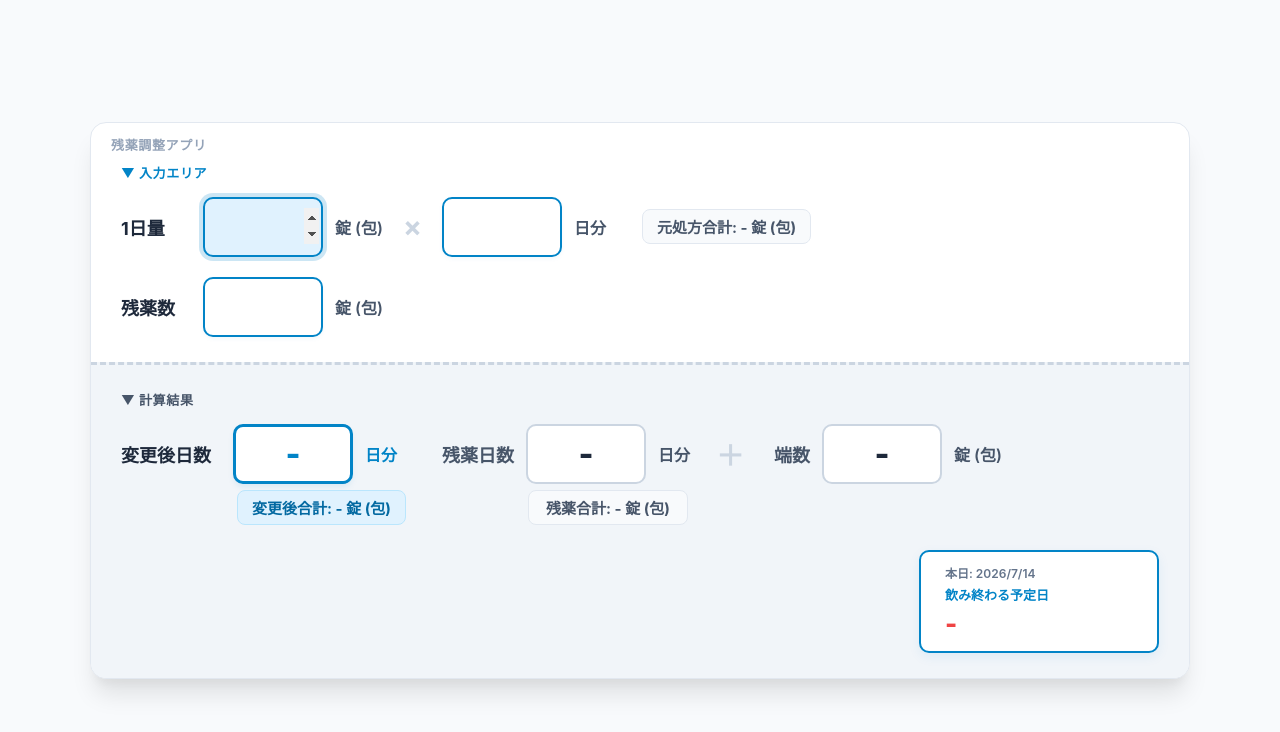
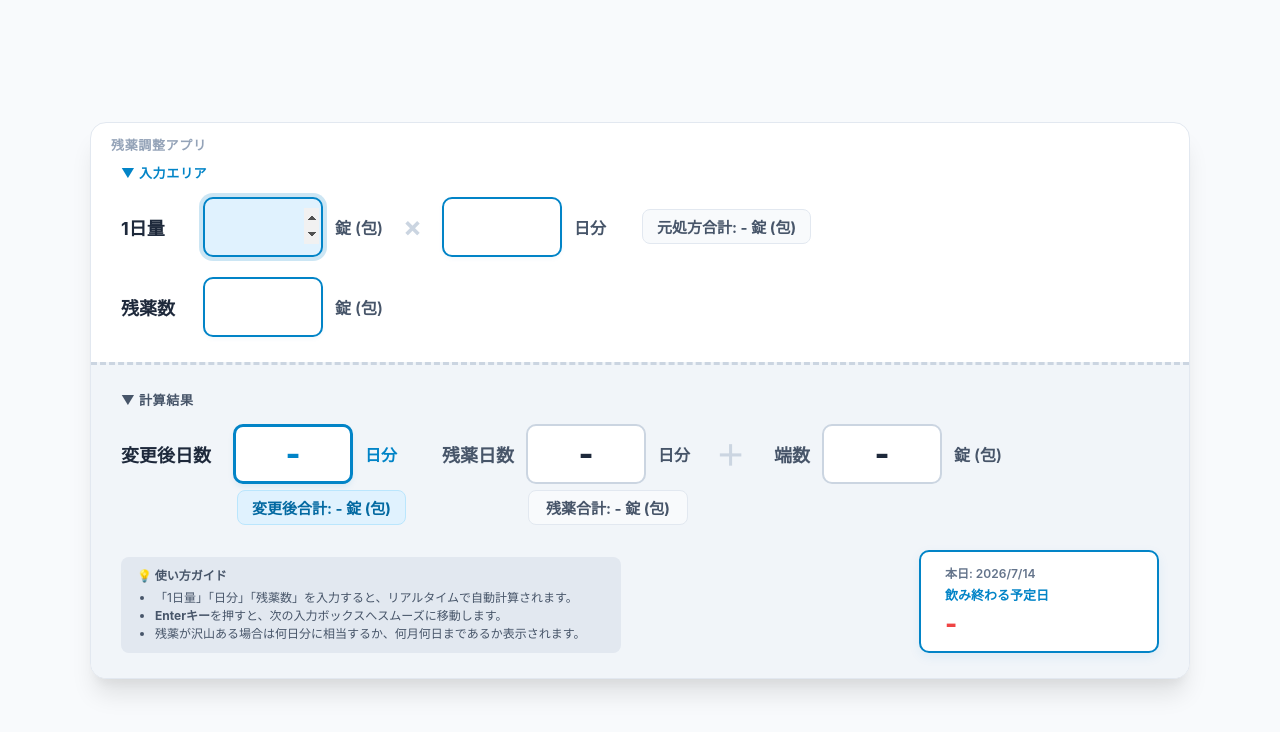
Before and after one commit to kyoyoyot-lgtm/-web-, a plain HTML site: page index.html in a window 1280 px wide. Drawn offline with Linux system fonts and the light colour scheme.

Commit message:
Update index.html

```diff
--- a/index.html
+++ b/index.html
@@ -202,8 +202,25 @@
   .bottom-flex {
     display: flex;
     justify-content: space-between;
-    align-items: center;
+    align-items: flex-end; /* 下揃えに変更して安定感を出す */
     margin-top: 5px;
+    gap: 20px;
+  }
+
+  /* 左下の使い方ガイド */
+  .guide-box {
+    background: #e2e8f0;
+    padding: 10px 16px;
+    border-radius: 8px;
+    font-size: 12px;
+    color: #475569;
+    line-height: 1.5;
+    flex: 1;
+    max-width: 500px;
+  }
+  .guide-box ul {
+    margin: 4px 0 0 0;
+    padding-left: 18px;
   }
 
   /* 内訳表示 */
@@ -216,6 +233,7 @@
     border-radius: 8px;
     border-left: 5px solid var(--primary);
     box-shadow: 0 2px 4px rgba(0,0,0,0.02);
+    align-self: flex-start; /* 内訳は上側に配置 */
   }
 
   /* 右下の予定日ボックス */
@@ -337,11 +355,20 @@
       </div>
     </div>
 
-    <!-- 最下部（内訳＆予定日） -->
+    <!-- 最下部（内訳＆予定日＆使い方） -->
     <div class="bottom-flex">
-      <!-- 内訳メッセージエリア -->
-      <div id="outBD" class="breakdown" style="display:none;"></div>
-      <div id="spacer" style="flex:1;"></div>
+      <!-- 左側: 使い方ガイド または 内訳メッセージエリア -->
+      <div id="left-info-area" style="display: flex; flex-direction: column; gap: 10px; flex: 1;">
+        <div id="outBD" class="breakdown" style="display:none;"></div>
+        <div class="guide-box">
+          <strong>💡 使い方ガイド</strong>
+          <ul>
+            <li>「1日量」「日分」「残薬数」を入力すると、リアルタイムで自動計算されます。</li>
+            <li><strong>Enterキー</strong>を押すと、次の入力ボックスへスムーズに移動します。</li>
+            <li>残薬が沢山ある場合は何日分に相当するか、何月何日まであるか表示されます。</li>
+          </ul>
+        </div>
+      </div>
 
       <!-- 右下: 予定日ボックス -->
       <div class="date-box">
```
